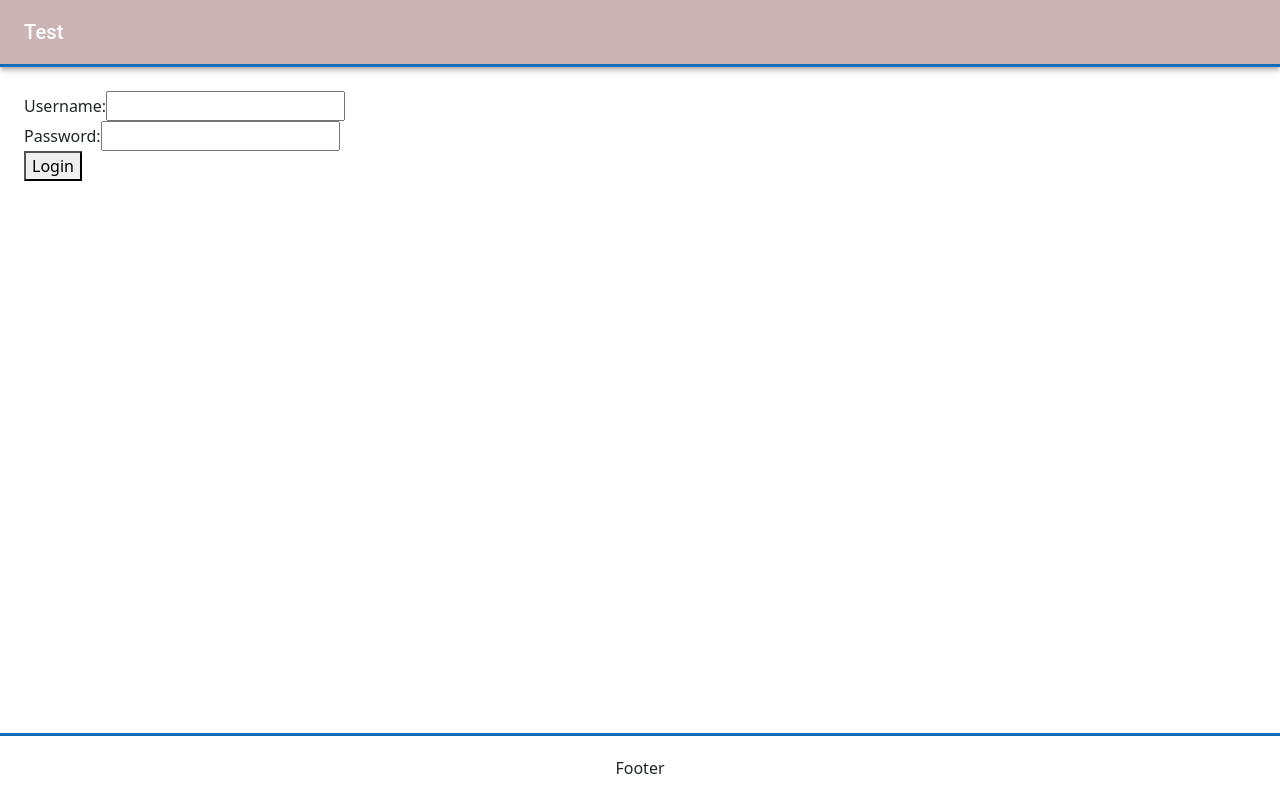
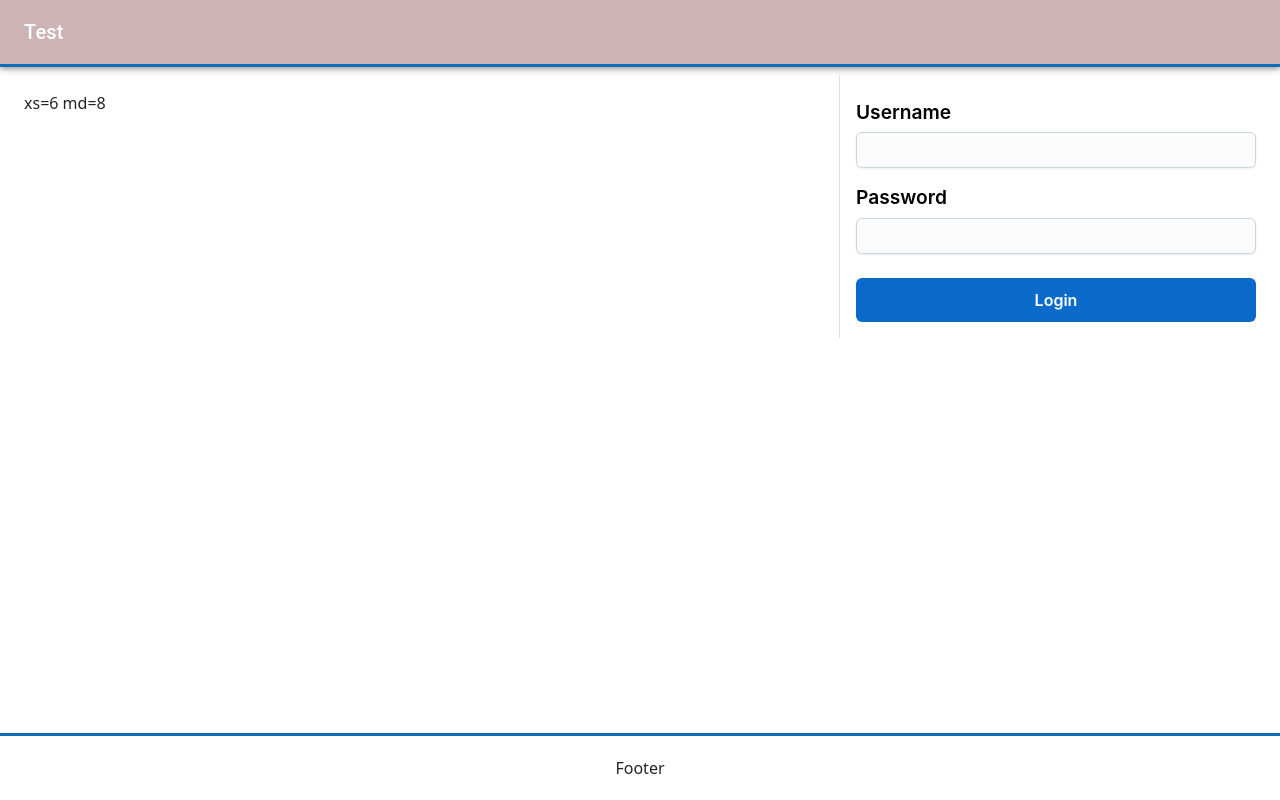
Before and after one commit to soniikunal/TestReact, a React (Vite) app: page /login in a window 1280 px wide. Built offline with nearby package versions, Linux system fonts and the light colour scheme; no server answers.

Commit message:
added register and login page

```diff
--- a/src/config/authServices.js
+++ b/src/config/authServices.js
@@ -5,6 +5,16 @@ import { setCookie, getCookie, removeCookie } from "../Utils/utils.js";
 export const login = async (username, password) => {
   try {
     const response = await axios.post("/auth/login", { username, password });
+    setCookie(response.data.accessToken)
+    return response.data;
+  } catch (error) {
+    throw error;
+  }
+};
+
+export const register = async (username, password) => {
+  try {
+    const response = await axios.post("/auth/register", { username, password });
     setCookie(response.data.accessToken)
     return response.data;
   } catch (error) {
--- a/src/views/Authentication/Login.jsx
+++ b/src/views/Authentication/Login.jsx
@@ -1,7 +1,8 @@
 // Login.js
 import React, { useState } from 'react';
 import { login } from '../../config/authServices.js';
-import axios from 'axios';
+import { Box, Grid, } from '@mui/material'
+import { Input, FormLabel, FormControl, Button } from '@mui/joy'
 
 const Login = () => {
   const [username, setUsername] = useState('');
@@ -17,19 +18,28 @@ const Login = () => {
   };
 
   return (
-    <div>
-      <label>
-        Username:
-        <input type="text" value={username} onChange={(e) => setUsername(e.target.value)} />
-      </label>
-      <br />
-      <label>
-        Password:
-        <input type="password" value={password} onChange={(e) => setPassword(e.target.value)} />
-      </label>
-      <br />
-      <button onClick={handleLogin}>Login</button>
-    </div>
+    <>
+      <Grid container spacing={2} >
+        <Grid item xs={0} md={8} sx={{ borderRight: '1px solid #64626233' }}>
+          <Box>xs=6 md=8</Box>
+        </Grid>
+
+        <Grid item xs={12} md={4}>
+          <Box sx={{ display: 'flex', justifyContent: 'center', justifyItems: 'center', flexDirection: 'column' }}>
+            <FormControl sx={{ my: 1 }}>
+              <FormLabel>Username</FormLabel>
+              <Input value={username} onChange={(e) => setUsername(e.target.value)} />
+            </FormControl>
+            <FormControl sx={{ my: 1 }}>
+              <FormLabel>Password</FormLabel>
+              <Input value={password} onChange={(e) => setPassword(e.target.value)} />
+            </FormControl>
+            <Button onClick={handleLogin} size="lg" sx={{ my: 2 }}>Login</Button>
+          </Box>
+        </Grid>
+      </Grid>
+
+    </>
   );
 };
 
--- /dev/null
+++ b/src/views/Authentication/Register.jsx
@@ -0,0 +1,54 @@
+// Register.js
+import React, { useState } from 'react';
+import { register } from '../../config/authServices.js';
+import { Box, Grid, } from '@mui/material'
+import { Input, FormLabel, FormControl, Button } from '@mui/joy'
+
+const Register = () => {
+    const [mailId, setMailId] = useState('');
+    const [employeeId, setEmployeeId] = useState('');
+
+    const handleRegister = async () => {
+        try {
+            const result = await register(setEmployeeId, mailId);
+            console.log('Register successful:', result);
+        } catch (error) {
+            console.error('Register failed:', error.message);
+        }
+    };
+
+    return (
+        <>
+            <Grid container spacing={2} >
+                <Grid item xs={0} md={8} sx={{ borderRight: '1px solid #64626233' }}>
+                    <Box>xs=6 md=8</Box>
+                </Grid>
+
+                <Grid item xs={12} md={4}>
+                    <Box sx={{ display: 'flex', justifyContent: 'center', justifyItems: 'center', flexDirection: 'column' }}>
+                        {/* <FormControl sx={{ my: 1 }}>
+              <FormLabel>Username</FormLabel>
+              <Input value={username} onChange={(e) => setUsername(e.target.value)} />
+            </FormControl> */}
+                        <FormControl sx={{ my: 1 }}>
+                            <FormLabel>Employee Id</FormLabel>
+                            <Input value={employeeId} onChange={(e) => setEmployeeId(e.target.value)} />
+                        </FormControl>
+                        <FormControl sx={{ my: 1 }}>
+                            <FormLabel>Organization Mail</FormLabel>
+                            <Input value={mailId} onChange={(e) => setMailId(e.target.value)} />
+                        </FormControl>
+                        {/* <FormControl sx={{ my: 1 }}>
+              <FormLabel>Password</FormLabel>
+              <Input value={password} onChange={(e) => setPassword(e.target.value)} />
+            </FormControl> */}
+                        <Button onClick={handleRegister} size="lg" sx={{ my: 2 }}>Register</Button>
+                    </Box>
+                </Grid>
+            </Grid>
+
+        </>
+    );
+};
+
+export default Register;
```
Also changed, not shown: src/Routes/route.jsx (+13 -3 lines).
